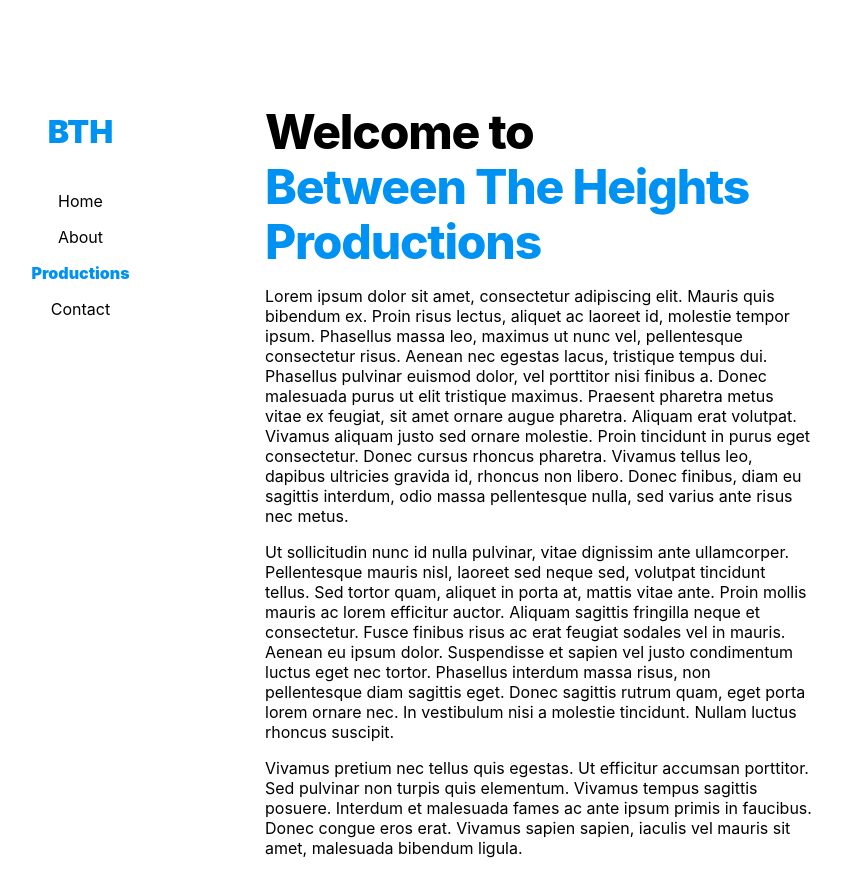
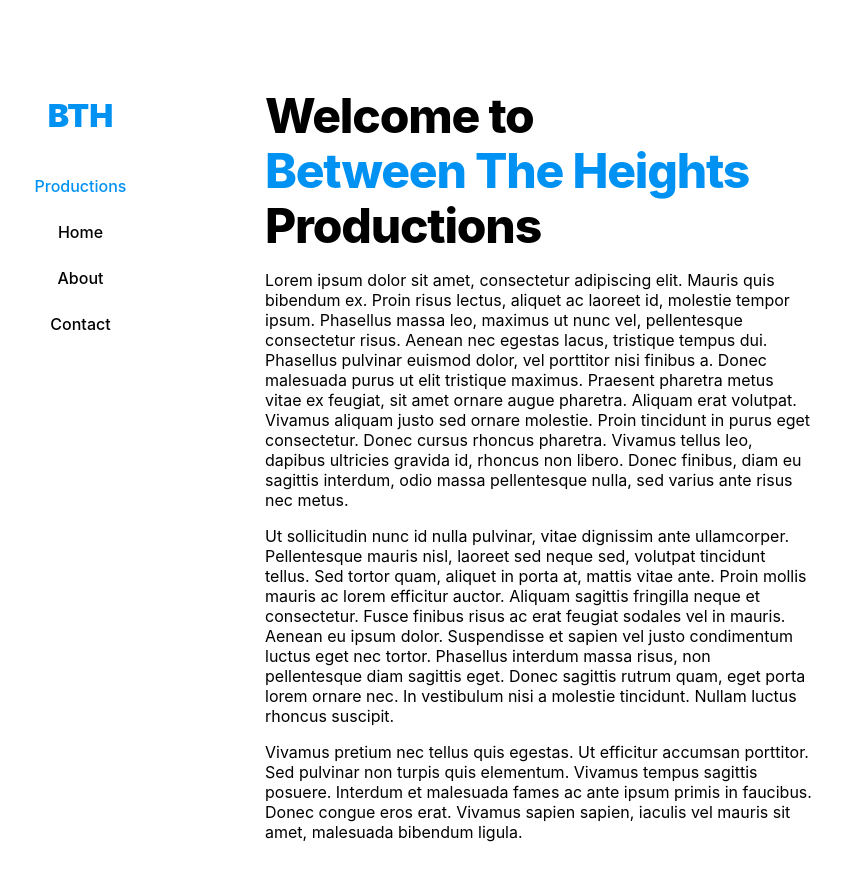
Before and after one commit to matt-wigg/between-the-heights-productions, a Next.js app: page / in a window 1280 px wide. Shown: the whole page, without its empty margins (39-881 px from the left). Built offline with nearby package versions, Linux system fonts and the light colour scheme.

Commit message:
navigation ordering and basic styling

```diff
--- a/app/(_layout)/globals.css
+++ b/app/(_layout)/globals.css
@@ -48,20 +48,36 @@ ul {
 }
 li {
   padding: 0.5rem;
+  border: #ffffff 1px solid;
+  background-color: transparent;
+  border-radius: 0.5rem;
+  margin-bottom: 0.5rem;
+  font-weight: 500;
+}
+li:hover {
+  /* background-color: #ffffff; */
+  color: #0092f3;
+  border: #ffffff 1px solid;
+  background-color: #ffffff;
 }
 li[data-name='Productions'] {
   color: #0092f3;
-  font-style: bold;
-  font-weight: 900;
+  border: #ffffff 1px solid;
+  background-color: transparent;
+  border-radius: 0.5rem;
+}
+li[data-name='Productions']:hover {
+  color: #ffffff;
+  background-color: #0092f3;
+  border: #0092f3 1px solid;
 }
 /* sidebar */
 nav {
   display: flex;
   flex-direction: column;
   text-align: center;
-  padding: 2rem;
+  padding: 0 1.5rem;
   border-bottom: 1px solid #ffffff;
-  transition: 0.5s;
 }
 header {
   color: #0092f3;
@@ -76,7 +92,7 @@ header {
     left: 0;
     top: 0;
     height: 100vh;
-    padding-top: 2rem;
+    padding-top: 3rem;
     width: 15rem;
     border-right: 0.01rem solid #ffffff;
     border-bottom: 0;
@@ -88,7 +104,7 @@ header {
     color: #0092f3;
     font-weight: 900;
     font-size: 2rem;
-    padding-top: 5rem;
+    padding-top: 3rem;
     padding-bottom: 2rem;
   }
 }
--- a/app/(_layout)/layout.module.css
+++ b/app/(_layout)/layout.module.css
@@ -16,7 +16,7 @@
   .container {
     padding: 0 4rem;
     margin-left: 15rem;
-    padding-top: 5rem;
+    padding-top: 4rem;
   }
   .main {
     padding: 1.5rem 0;
--- a/app/(_layout)/nav.tsx
+++ b/app/(_layout)/nav.tsx
@@ -11,9 +11,13 @@ export default function Nav() {
         {
           // Loop through navData and create a list item for each navItem
           navData.navItems.map((item) => (
-            <li key={item.id} data-name={item.label}>
-              <Link href={item.url}>{item.label}</Link>
-            </li>
+            <>
+              <Link href={item.url}>
+                <li key={item.id} data-name={item.label}>
+                  {item.label}
+                </li>
+              </Link>
+            </>
           ))
         }
       </ul>
--- a/app/page.tsx
+++ b/app/page.tsx
@@ -4,9 +4,9 @@ export default function Home() {
       <h1>
         Welcome to <br />
         <a href='/'>
-          Between The Heights <br />
-          Productions
+          Between The Heights <br />{' '}
         </a>
+        Productions
       </h1>
       <p>
         Lorem ipsum dolor sit amet, consectetur adipiscing elit. Mauris quis
--- a/assets/navData.tsx
+++ b/assets/navData.tsx
@@ -2,18 +2,18 @@ export const navData = {
   navItems: [
     {
       id: 0,
+      label: 'Productions',
+      url: '/productions',
+    },
+    {
+      id: 1,
       label: 'Home',
       url: '/',
     },
     {
-      id: 1,
+      id: 2,
       label: 'About',
       url: '/about',
-    },
-    {
-      id: 2,
-      label: 'Productions',
-      url: '/productions',
     },
     {
       id: 3,
```
